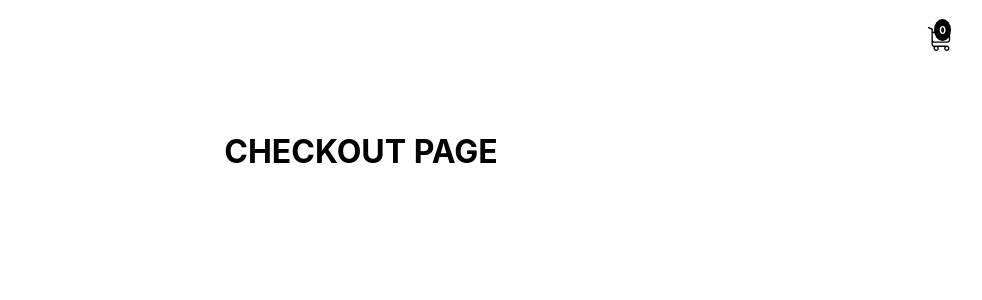
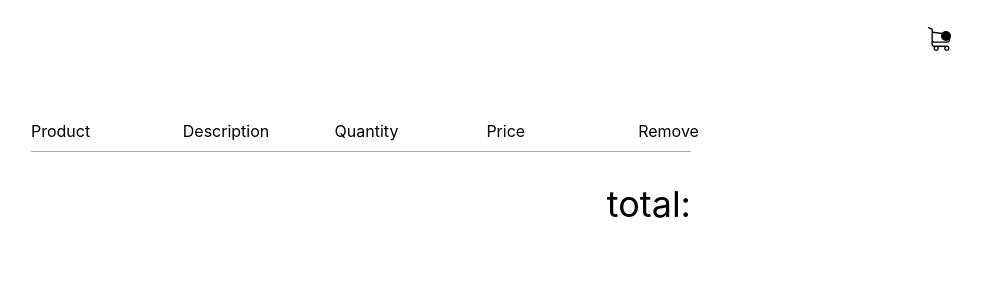
Before and after one commit to Adion52330/entry-test, a React (Create React App) app: page /checkout in a window 1280 px wide. Shown: the top 300 px of the page, without its empty margins (279-1261 px from the left). Built offline with nearby package versions, Linux system fonts and the light colour scheme.

Commit message:
push 1.0.0

```diff
--- a/src/components/cart-item/cart-item.js
+++ b/src/components/cart-item/cart-item.js
@@ -10,7 +10,7 @@
                <img src={item.gallery[0]} alt="product img" />
                   <div className="item-details">
                      <span className="name">{item.name}</span>
-                     <span className="price">{item.prices[0].currency}</span>
+                     <span className="price">{item.prices[0].amount}</span>
                   </div>
                </div>
          </div>
--- a/src/pages/Checkout/CheckoutPage.js
+++ b/src/pages/Checkout/CheckoutPage.js
@@ -1,17 +1,51 @@
 import React, { Component } from "react";
+import { connect } from "react-redux";
+import { createStructuredSelector } from "reselect";
+
+import { selectCartItems, selectCartTotal } from "../../redux/cart/cart.selectors";
 
 import "./checkout.styles.scss";
 
 class CheckoutPage extends Component {
    render() {
-
+      const { cartItems, total } = this.props
       return (
          <div className='checkout-page'>
-            <h1>CHECKOUT PAGE</h1>
+            <div className='checkout-header'>
+               <div className='header-block'>
+                  <span>Product</span>
+               </div>
+               <div className='header-block'>
+                  <span>Description</span>
+               </div>
+               <div className='header-block'>
+                  <span>Quantity</span>
+               </div>
+               <div className='header-block'>
+                  <span>Price</span>
+               </div>
+               <div className='header-block'>
+                  <span>Remove</span>
+               </div>
+            </div>
+
+            {/* {
+               cartItems.map( cartItem => cartItem.name)
+            } */}
+
+            <div className='total'>
+               <span>total:{total}</span>
+            </div>
+
          </div>
       );
    }
 }
 
+const mapStateToProps = createStructuredSelector({
+   // cartItems: selectCartItems,
+   total: selectCartTotal
+})
 
-export default CheckoutPage
+
+export default connect(mapStateToProps)(CheckoutPage)
--- a/src/redux/cart/cart.selectors.js
+++ b/src/redux/cart/cart.selectors.js
@@ -3,20 +3,34 @@
 const selectCart = (state) => state.cart;
 
 export const selectCartItems = createSelector(
-   [selectCart],
+   selectCart,
    //FUNCTION TO RETURN VALUE
    (cart) => cart.cartItems
 );
 
 export const selectCartItemsCount = createSelector(
-   [selectCartItems],
-   (cartItems) =>
+   selectCartItems,
+   (cartItems) =>{
       cartItems.reduce(
          (accumulatedQuantity, cartItem) =>
             accumulatedQuantity + cartItem.quantity,
          0
       )
+   }
 );
+
+export const selectCartTotal = createSelector(
+   selectCartItems,
+   (cartItems) => {
+    cartItems.reduce(
+         (accumulatedQuantity, cartItem) =>
+            accumulatedQuantity + cartItem.quantity * cartItem.price,
+         0
+      )
+   }
+)
+
+
 
 // SELECTORS TO MAKE SURE THESE COMPONENTS DONT GET RENDER WHEN THERE'S
 // CHANGES IN COMPONENTS WHICH AREN'T RELATED TO THEM
```
